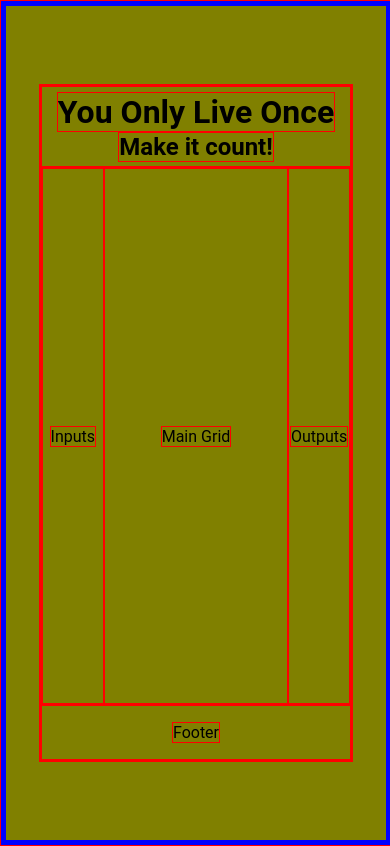
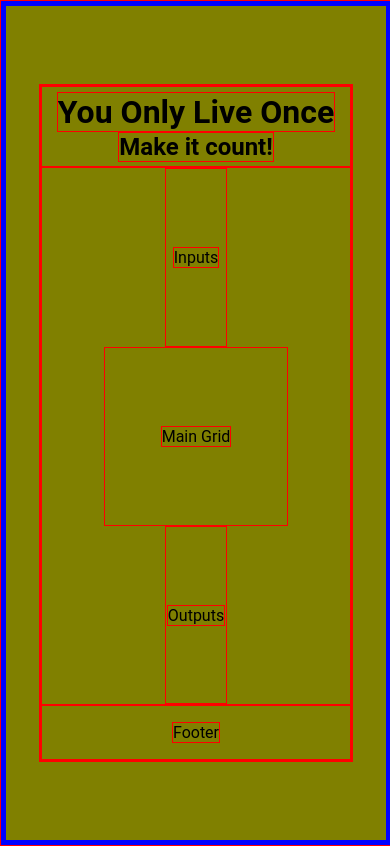
Before and after one commit to danifromecuador/yolo, a React (Vite) app: page / in a window 390 px wide. Built offline with nearby package versions, Linux system fonts and the light colour scheme.

Commit message:
Add @media to mid screen sizes

```diff
--- a/src/App.css
+++ b/src/App.css
@@ -49,3 +49,12 @@ footer {
   width: 60%;
   height: 100%;
 }
+
+/* MOBILE */
+@media (max-width: 768px) {
+  .inputs-grid-outputs {
+    flex-direction: column;
+    align-items: center;
+
+  }
+}
```
